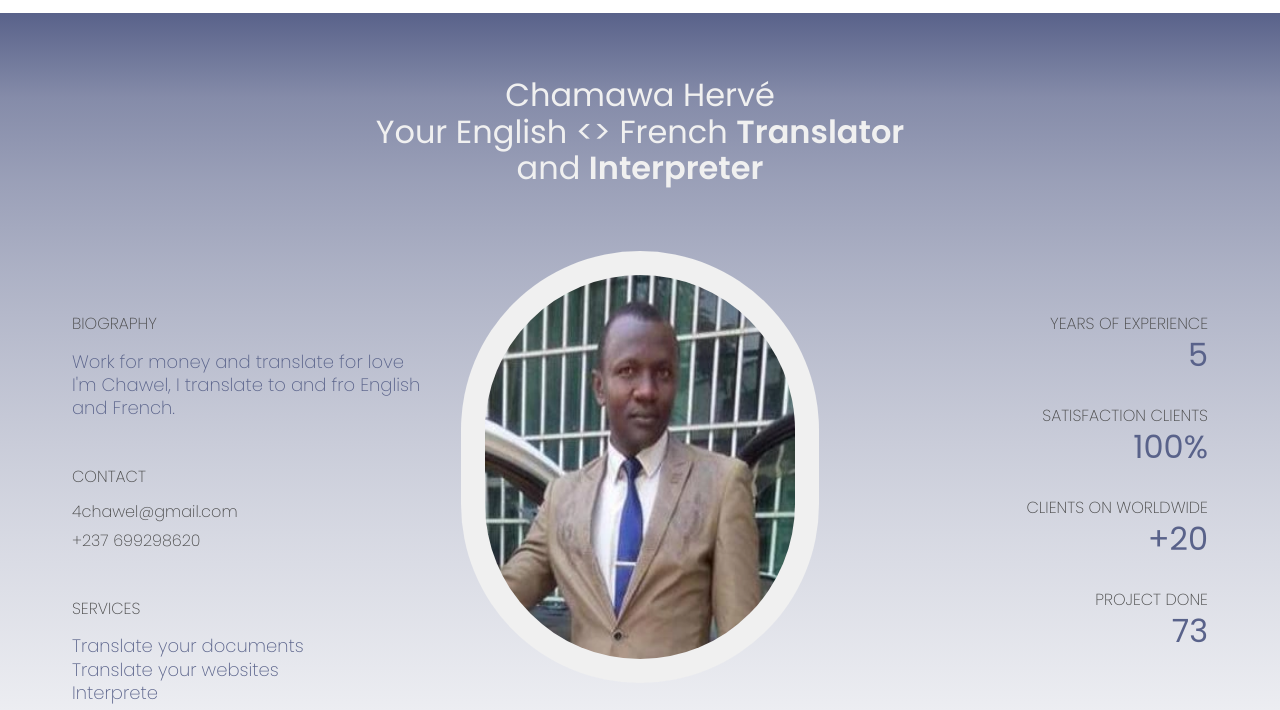
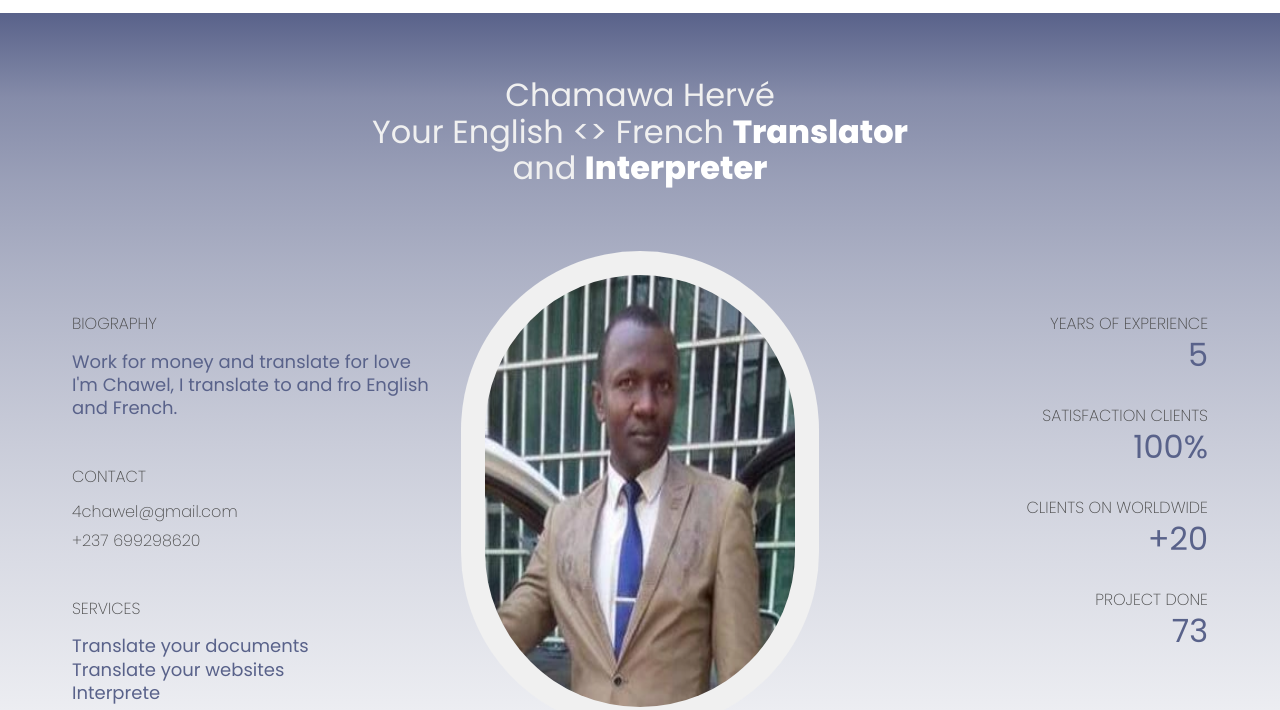
Before and after one commit to SakaRicky/Chawel, a plain HTML site: page index.html in a window 1280 px wide. Shown: the part 90-800 px from the top of the page. Drawn offline with Linux system fonts and the light colour scheme.

Commit message:
fix: increased font weight

```diff
--- a/index.html
+++ b/index.html
@@ -29,7 +29,7 @@
     <!-- CDN Fonts -->
     <link rel="preconnect" href="https://fonts.googleapis.com">
     <link rel="preconnect" href="https://fonts.gstatic.com" crossorigin>
-    <link href="https://fonts.googleapis.com/css2?family=Poppins:wght@200;400;600&display=swap" rel="stylesheet">
+    <link href="https://fonts.googleapis.com/css2?family=Poppins:wght@200;400;600;800&display=swap" rel="stylesheet">
 
     <!-- Font Awsome CDN -->
     <link rel="stylesheet" href="https://use.fontawesome.com/releases/v5.0.8/css/all.css">
@@ -101,8 +101,8 @@
                 <div class="container">
                     <h1>
                         Chamawa Hervé <br>
-                        Your English <> French <strong>Translator</strong> <br>
-                        and <strong>Interpreter</strong>
+                        Your English <> French <strong><span class="hero__text">Translator</span></strong> <br>
+                        and <strong><span class="hero__text">Interpreter</span></strong>
                     </h1>
 
                     <div class="hero__summary">
--- a/public/css/styles.css
+++ b/public/css/styles.css
@@ -218,6 +218,11 @@ header .nav .nav__link::after {
   margin-top: 1rem;
 }
 
+.hero__text {
+  color: #fff;
+  font-weight: 800;
+}
+
 @media (min-width: 48rem) {
   .hero {
     background: linear-gradient(#59628a, 30%, #fff);
@@ -262,6 +267,7 @@ header .nav .nav__link::after {
 
 .hero__summary .hero__personal p {
   color: #59628a;
+  font-weight: 400;
 }
 
 @media (min-width: 48rem) {
@@ -290,6 +296,7 @@ header .nav .nav__link::after {
   .hero__summary .hero__image {
     order: 0;
     flex: 1;
+    height: 30rem;
   }
 }
 
--- a/scss/_hero.scss
+++ b/scss/_hero.scss
@@ -8,6 +8,11 @@
         font-size: 2rem;
         font-weight: 500;
         margin-top: 1rem;
+    }
+
+    &__text {
+        color: $white;
+        font-weight: 800;
     }
 
     @include breakpoints-up (md) {
@@ -33,15 +38,6 @@
 
         @include breakpoints-up (md) {
             flex-direction: row;
-
-            // h2 {
-            //     font-size: 1rem;
-            //     color: black;
-            // }
-
-            // p {
-            //     color: black;
-            // }
         }
 
         .hero__personal {
@@ -57,6 +53,7 @@
 
             p {
                 color: $greyishBlue;
+                font-weight: 400;
             }
 
             @include breakpoints-up (md) {
@@ -64,14 +61,6 @@
                 flex: 1;
                 margin: 4rem 0;
                 text-align: left;
-
-                .hero__biography {
-
-                    // h2 {
-                    //     color: rgb(0, 0, 0);
-                    // }
-
-                }
 
                 > div {
                     margin-bottom: 3rem;
@@ -91,6 +80,7 @@
             @include breakpoints-up (md) {
                 order: 0;
                 flex: 1;
+                height: 30rem;
             }
 
             img {
```
